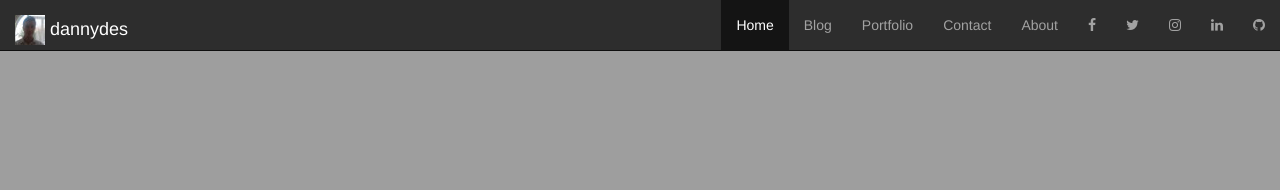
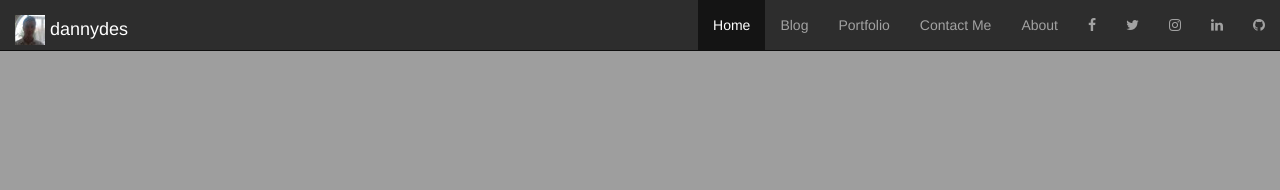
Before and after one commit to dannydes/dannydes.github.io, a Jekyll site: the page built from index.html, in a window 1280 px wide. Shown: the top 190 px of the page. Built offline with Jekyll 4.4.1, drawn with Linux system fonts in a browser that asks for light colours; nearby versions of some CDN libraries.

Commit message:
improved menu code and text

```diff
--- a/_includes/header.html
+++ b/_includes/header.html
@@ -26,11 +26,11 @@
 				</div>
 				<div class="collapse navbar-collapse" id="main-menu">
 					<ul class="nav navbar-nav navbar-right">
-						<li{% if page.title == 'Home' %} class="active"{% endif %}><a href="{{ site.url }}">Home</a></li>
-						<li{% if page.title == 'Blog' %} class="active"{% endif %}><a href="{{ site.url }}/blog">Blog</a></li>
-						<li{% if page.title == 'Portfolio' %} class="active"{% endif %}><a href="{{ site.url }}/portfolio">Portfolio</a></li>
-						<li{% if page.title == 'Contact Me' %} class="active"{% endif %}><a href="{{ site.url }}/contact">Contact</a></li>
-						<li{% if page.title == 'About' %} class="active"{% endif %}><a href="{{ site.url }}/about">About</a></li>
+						<li{% if page.url == '/' %} class="active"{% endif %}><a href="{{ site.url }}">Home</a></li>
+						<li{% if page.url contains '/blog' %} class="active"{% endif %}><a href="{{ site.url }}/blog">Blog</a></li>
+						<li{% if page.url contains '/portfolio' %} class="active"{% endif %}><a href="{{ site.url }}/portfolio">Portfolio</a></li>
+						<li{% if page.url contains '/contact' %} class="active"{% endif %}><a href="{{ site.url }}/contact">Contact Me</a></li>
+						<li{% if page.url contains '/about' %} class="active"{% endif %}><a href="{{ site.url }}/about">About</a></li>
 						<li>
 							<a href="https://www.facebook.com/DannyDes-875526745825288/" title="Facebook" target="_blank"><i class="fa fa-facebook"></i></a>
 						</li>
```
